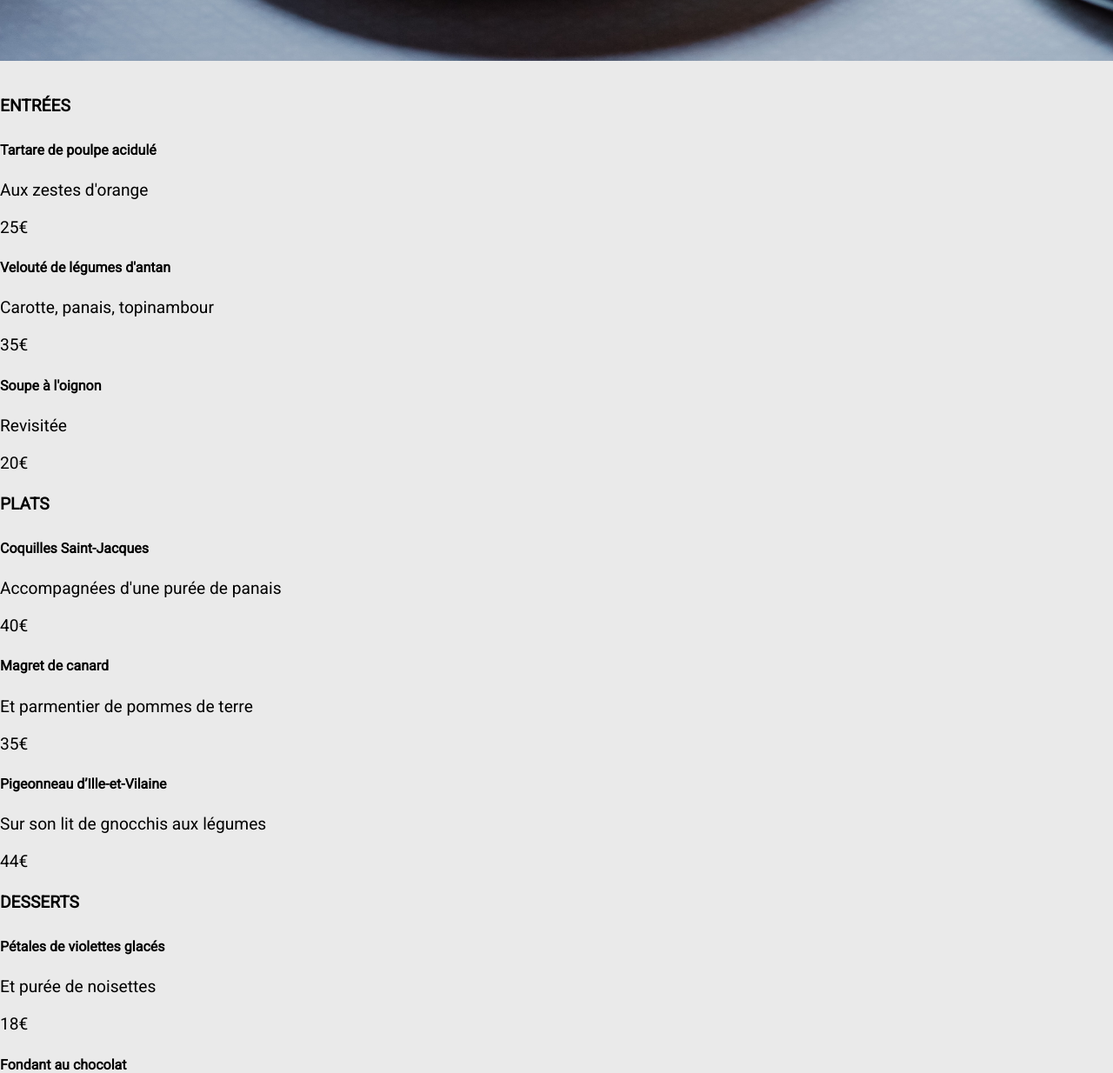
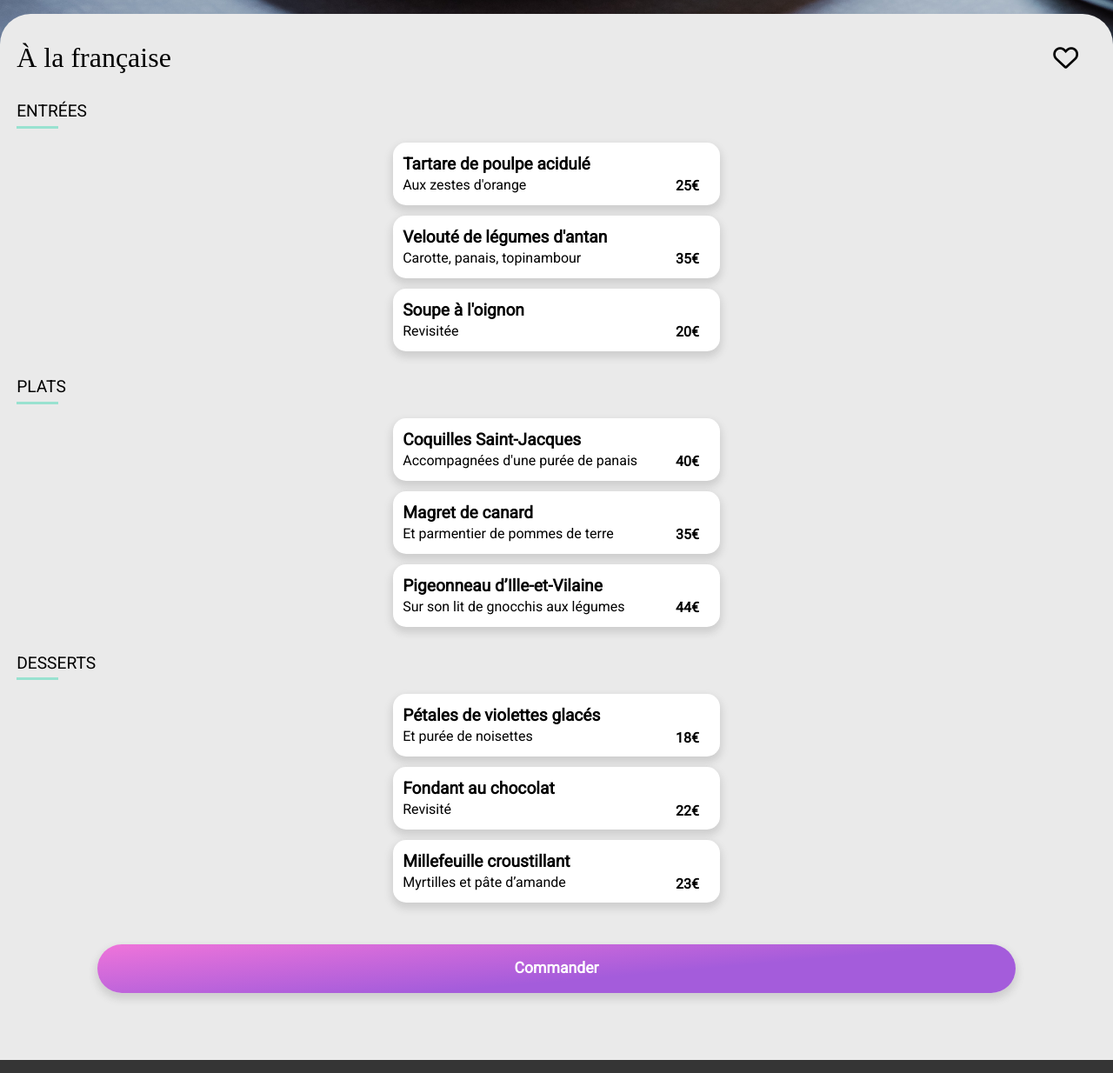
Before and after one commit to RomainDemeusoit/PROJET-3, a website: page A_la_française.html in a window 1280 px wide. Shown: the part 847-2081 px from the top of the page at 87% size. Drawn offline with Linux system fonts and the light colour scheme; a web font is replaced by a local one.

Commit message:
Fin de la page "A la française"

```diff
--- a/A_la_française.html
+++ b/A_la_française.html
@@ -23,71 +23,96 @@
 
         <img class="restaurant_img" src="/public/images/restaurants/toa-heftiba-DQKerTsQwi0-unsplash.jpg" alt="une assiette avec un pain toasté, deux oeufs et de la salade">
 
+        <div class="menu">
             <div class="border_radius_ontop">
                 <h1>À la française</h1>
                 <i class="fa-regular fa-heart"></i>
             </div>
 
-        <div class="menu">
-            <h3 class="menu__section">ENTRÉES</h3>
-            <div>
-                <a class="button_dish">
-                    <strong class="button_dish__title">Tartare de poulpe acidulé</strong>
+            <h4 class="menu_section__title">ENTRÉES</h4>
+            <div class="green_underline"></div>
+            <div class="menu_section">
+                <div class="button_dish">
+                    <a href="#">
+                        <h3 class="button_dish__title">Tartare de poulpe acidulé</h3>
                         <p class="button_dish__description">Aux zestes d'orange</p>
                         <p class="button_dish__price">25€</p>
                     </a>
-                <a class="button_dish">
-                    <strong class="button_dish__title">Velouté de légumes d'antan</strong>
+                </div>
+                <div class="button_dish">
+                    <a href="#">
+                        <h3 class="button_dish__title">Velouté de légumes d'antan</h3>
                         <p class="button_dish__description">Carotte, panais, topinambour</p>
                         <p class="button_dish__price">35€</p>
                     </a>
-                <a class="button_dish">
-                    <strong class="button_dish__title">Soupe à l'oignon</strong>
+                </div>
+                <div class="button_dish">
+                    <a href="#">
+                        <h3 class="button_dish__title">Soupe à l'oignon</h3>
                         <p class="button_dish__description">Revisitée</p>
                         <p class="button_dish__price">20€</p>
                     </a>
                 </div>
-            <h3 class="menu__section">PLATS</h3>
-            <div>
-                <a class="button_dish">
-                    <strong class="button_dish__title">Coquilles Saint-Jacques</strong>
+            </div>
+
+            <h4 class="menu_section__title">PLATS</h4>
+            <div class="green_underline"></div>
+            <div class="menu_section">
+                <div class="button_dish">
+                    <a href="#">
+                        <h3 class="button_dish__title">Coquilles Saint-Jacques</h3>
                         <p class="button_dish__description">Accompagnées d'une purée de panais</p>
                         <p class="button_dish__price">40€</p>
                     </a>
-                <a class="button_dish">
-                    <strong class="button_dish__title">Magret de canard</strong>
+                </div>
+                <div class="button_dish">
+                    <a href="#">
+                        <h3 class="button_dish__title">Magret de canard</h3>
                         <p class="button_dish__description">Et parmentier de pommes de terre</p>
                         <p class="button_dish__price">35€</p>
                     </a>
-                <a class="button_dish">
-                    <strong class="button_dish__title">Pigeonneau d’Ille-et-Vilaine</strong>
+                </div>
+                <div class="button_dish">
+                    <a href="#">
+                        <h3 class="button_dish__title">Pigeonneau d’Ille-et-Vilaine</h3>
                         <p class="button_dish__description">Sur son lit de gnocchis aux légumes</p>
                         <p class="button_dish__price">44€</p>
                     </a>
                 </div>
-            <h3 class="menu__section">DESSERTS</h3>
-            <div>
-                <a class="button_dish">
-                    <strong class="button_dish__title">Pétales de violettes glacés</strong>
+            </div>
+
+            <h4 class="menu_section__title">DESSERTS</h4>
+            <div class="green_underline"></div>
+            <div  class="menu_section">
+                <div class="button_dish">
+                    <a href="#">
+                        <h3 class="button_dish__title">Pétales de violettes glacés</h3>
                         <p class="button_dish__description">Et purée de noisettes</p>
                         <p class="button_dish__price">18€</p>
                     </a>
-                <a class="button_dish">
-                    <strong class="button_dish__title">Fondant au chocolat</strong>
+                </div>
+                <div class="button_dish">
+                    <a href="#">
+                        <h3 class="button_dish__title">Fondant au chocolat</h3>
                         <p class="button_dish__description">Revisité</p>
                         <p class="button_dish__price">22€</p>
                     </a>
-                <a class="button_dish">
-                    <strong class="button_dish__title">Millefeuille croustillant</strong>
+                </div>
+                <div class="button_dish">
+                    <a href="#">
+                        <h3 class="button_dish__title">Millefeuille croustillant</h3>
                         <p class="button_dish__description">Myrtilles et pâte d’amande</p>
                         <p class="button_dish__price">23€</p>
                     </a>
                 </div>
+            </div>
+            <div class="container_order">
                 <a class="intro__button--order" href="#">Commander</a>
+            </div>
         </div>
 
         <footer class="footer">
-            <strong class="footer__logo">ohmyfood</strong>
+            <h3 class="footer__logo">ohmyfood</h3>
             <div class="footer__content">
                 <a href="#"><i class="footer__content--icon1 fa-solid fa-utensils"></i>Proposer un restaurant</a>
                 <a href="#"><i class="footer__content--icon2 fa-solid fa-handshake-angle"></i>Devenir partenaire</a>
--- a/sass/base/_typography.scss
+++ b/sass/base/_typography.scss
@@ -24,6 +24,11 @@ h3 {
     font-family: 'Roboto', sans-serif;
     font-weight: 900;
     font-size: 1.2rem;
+}
+
+h4 {
+    font-size: 1.2rem;
+    font-weight: 100;
 }
 
 div {
--- a/sass/components/_buttons.scss
+++ b/sass/components/_buttons.scss
@@ -5,7 +5,7 @@
     padding-right: 1.5rem;
     border-radius: 50px;
     color: $colour-white;
-    background: linear-gradient(175deg, rgba(2,0,36,1) 0%, rgba(239,116,218,1) 0%, rgba(164,92,219,1) 60%);
+    background: $colour-btn;
     box-shadow: $shadow;
 }
 
@@ -31,24 +31,31 @@
         margin: 0;
         padding-left: 1rem;
     }
-    &__icon::before {
+    &__icon {
+        position: absolute;
+        cursor: pointer;
+        right: 1.5rem;
+        bottom: 2rem;
+        font-size: 1.5rem;
+        transform: scale(1);
+        &:active {
+            transform: scale(0);
+        }
+        &:active + .button_restaurant__icon--full {
+            transform: scale(1);
+        }
+    }
+    &__icon--full {
         position: absolute;
         right: 1.5rem;
         bottom: 2rem;
         font-size: 1.5rem;
-        &:hover {
-            display: none !important;
-        }
-    }
-    &__icon--full {
-        visibility: hidden !important;
-        position: absolute;
-        right: 1.5rem;
-        bottom: 2rem;
-        font-size: 1.5rem;
-        &:hover {
-            visibility: visible !important;
-        }
+        transform: scale(0);
+
+        background: -webkit-linear-gradient($colour-primary, $colour-secondary);
+        -webkit-background-clip: text;
+        -webkit-text-fill-color: transparent;
+
     }
     &__new {
         font-size: 1rem;
@@ -63,7 +70,29 @@
 
 }
 
-@mixin btn_plat {
+@mixin btn_dish {
+    position: relative;
     width: 23.5rem;
-
+    height: 4.5rem;
+    background-color: $colour-white;
+    border-radius: 15px;
+    box-shadow: $shadow;
+    &__title {
+        margin: 0;
+        padding-left: 0.7rem;
+        padding-top: 0.8rem;
+        line-height: 1.5rem;
+    }
+    &__description {
+        margin: 0;
+        padding-left: 0.7rem;
+        font-size: 1rem;
+    }
+    &__price {
+        position: absolute;
+        top: 1.4rem;
+        right: 1.5rem;
+        font-weight: bold;
+        font-size: 1rem;
+    }
 }
--- a/sass/layout/_footer.scss
+++ b/sass/layout/_footer.scss
@@ -1,8 +1,9 @@
 .footer {
-    height: 12rem;
+    height: 14rem;
     background-color: $colour-footer;
     &__logo {
         font-size: 1.2rem;
+        padding-top: 1rem;
         padding-left: 1.5rem;
         color: white;
         font-family: 'Shrikhand';
@@ -13,17 +14,17 @@
         flex-direction: column;
         padding-left: 1.5rem;
         &--icon1 {
-            font-size: 0.8rem;
+            font-size: 1rem;
             padding-right: 0.8rem;
         }
         &--icon2 {
-            font-size: 0.6rem;
+            font-size: 0.7rem;
             padding-right: 0.8rem;
         }
     }
     &__content>a {
         color: $colour-white;
-        font-size: 1rem;
+        font-size: 1.2rem;
         font-weight: 100;
     }
 }
--- a/sass/pages/_A_la_française.scss
+++ b/sass/pages/_A_la_française.scss
@@ -1,14 +1,16 @@
-.a_la_francaise {
-    position: relative;
-}
 
 .restaurant_img {
     width: 100%;
 }
 
+.menu {
+    position: relative;
+    height: 68rem;
+}
+
 .border_radius_ontop {
     position: absolute;
-    top: 18rem;
+    top: -6rem;
     width: 100%;
     height: 3.5rem;
     border-top-left-radius: 35px ;
@@ -29,10 +31,35 @@
     }
 }
 
-.menu {
+.menu_section__title {
+    padding-left: 1.2rem;
+    margin-bottom: 0;
+}
 
+.menu_section {
+    @include flex-center-column-between;
+    margin-top: 1rem;
+    height: 15rem;
+}
+
+.green_underline {
+    margin-left: 1.2rem;
+    height: 3px;
+    width: 3rem;
+    background-color: $colour-tertiary;
+}
+
+.button_dish {
+    @include btn_dish;
+}
+
+.container_order {
+    padding-top: 3rem;
+    padding-left: 7rem;
+    padding-right: 7rem;
 }
 
 .intro__button--order {
-    @include button
+    @include button;
+    @include flex-center-item;
 }
--- a/sass/utils/_variables.scss
+++ b/sass/utils/_variables.scss
@@ -7,6 +7,7 @@ $colour-white: #fff;
 $colour-black: black;
 $colour-footer: #353535;
 $colour-invalid: #DB464B;
+$colour-btn: linear-gradient(175deg, rgba(2,0,36,1) 0%, rgba(239,116,218,1) 0%, rgba(164,92,219,1) 60%);
 
 $shadow: rgba(99, 99, 99, 0.2) 0px 5px 8px 2px;
 $layout-margin: 6rem;
```
Also changed, not shown: public/css/style.css, 1 other file. Lines whose indentation alone changed are shown as unchanged.
